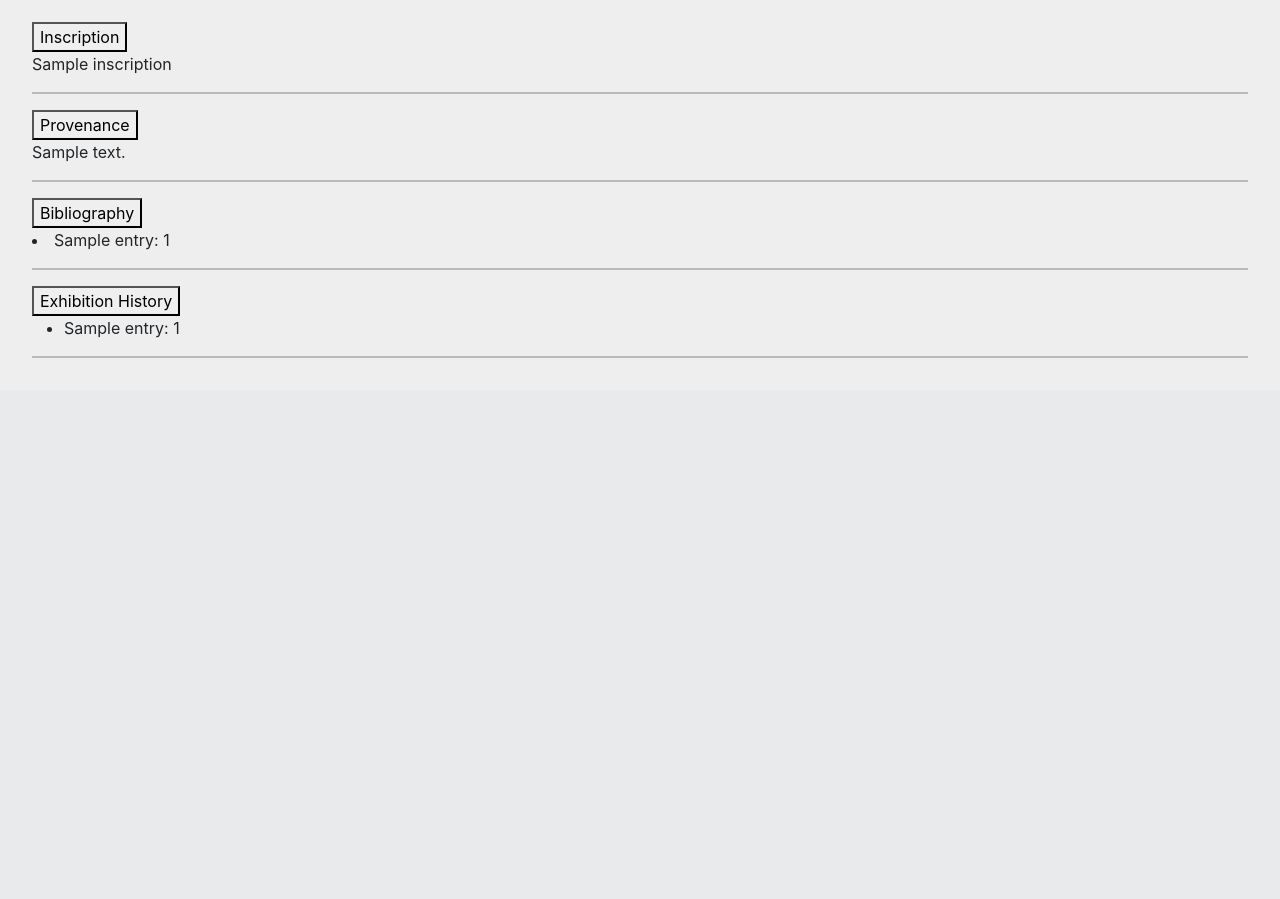
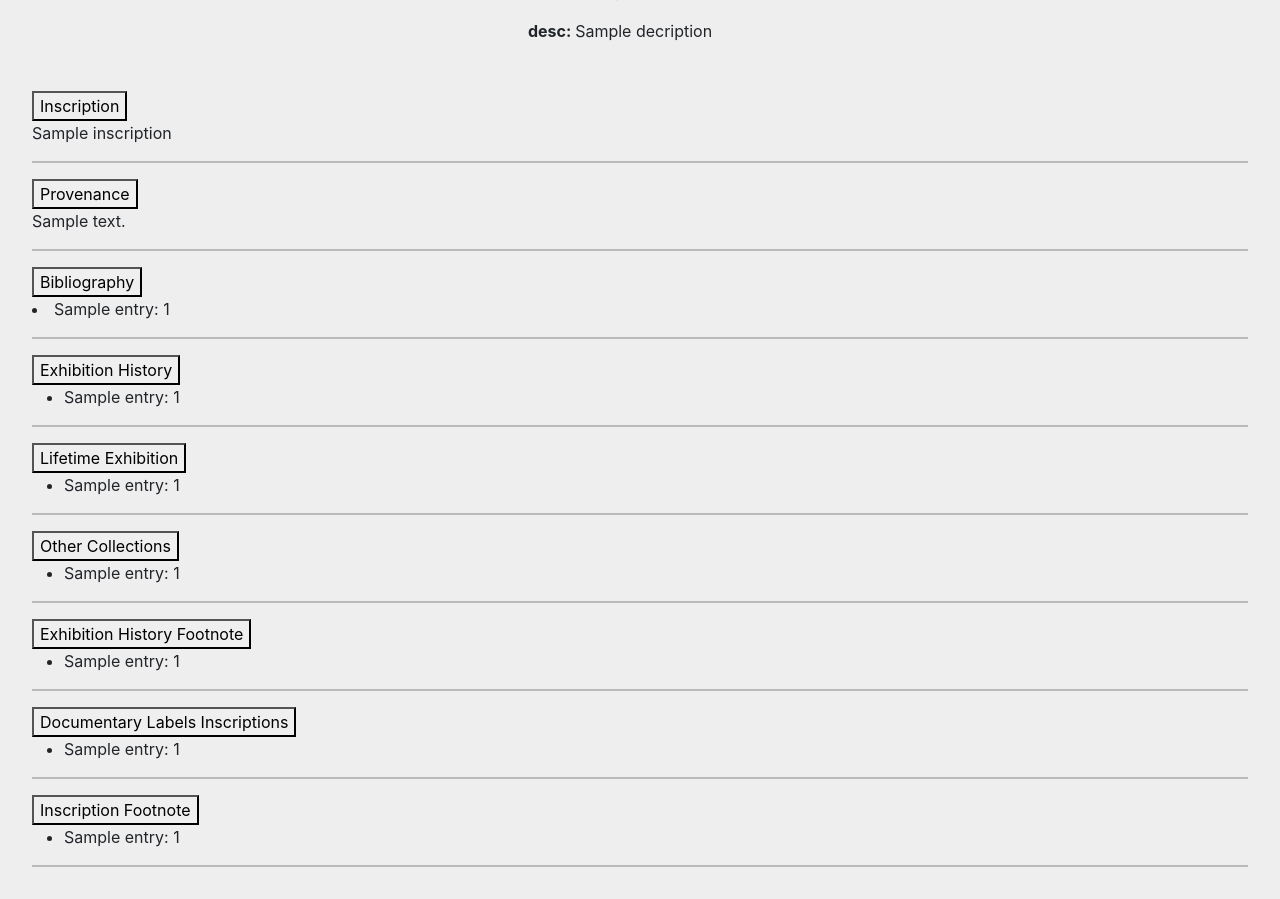
Before and after one commit to itudb2304/itudb2304, a Flask app: template templates/objects/object.html in a window 1280 px wide. Shown: the part 773-1672 px from the top of the page. Before the commit the page ends 1131 px from the top, so only its background shows below. Run offline with Flask 3, Linux system fonts and the light colour scheme; the template is opened without the code that fills it: most values are stand-ins (such as "Sample title", 1, 10 or a date in 2020); some libraries are stand-ins or nearby versions.

Commit message:
fixation for sorting

```diff
--- a/controllers/objects_bp.py
+++ b/controllers/objects_bp.py
@@ -21,7 +21,11 @@ def objects_bp(connection):
             selected_classifications = request.args.getlist('classification')
             title_filter = request.args.get('title')
             credit_line_filter = request.args.get('creditLine')
-            sort_by_title = request.args.get('sort')
+
+            if request.args.get('sort'):
+                sort_by_title = request.args.get('sort')
+            else:
+                sort_by_title = "none"
 
             page, per_page, offset = get_page_args(
                 page_parameter="page", per_page_parameter="per_page"
--- a/templates/objects/object.html
+++ b/templates/objects/object.html
@@ -9,14 +9,14 @@
 {% if object %}
 
 <body>
-  <h2>Artwork Details</h2>
+  <h6>Artwork Details</h6>
+  <h1>{{ object.title }}</h1> <h5>by {{ constituentslist[0][1] }}</h5>
   <button id="updateButton" onclick="window.location.href='/objects/{{ object.objectid }}/edit'">Update</button>
   <button id="deleteButton">Delete</button>
 
   <div class="endisdiv">
     <div class="photoOfArtwork">
       <img src={{ media }}>
-      alt="Artwork Photo">
     </div>
     <div class="objectDescription">
       {% if constituentslist|length > 0 %}
@@ -32,46 +32,125 @@
       <p><strong>Is Virtual: </strong>{{ object.isVirtual }}</p>
       <p><strong>Medium: </strong>{{ object.medium }}</p>
       <p><strong>Dimensions: </strong>{{ object.dimensions }}</p>
-      <p><strong>Credit Line: </strong>{{ object.creditLine }}</p>
+      <p><strong>Credit Line: </strong> <a href="{{ url_for('objects.objects_page', creditLine=object.creditLine) }}" >{{ object.creditLine }}</a></p>
       <p><strong>Accession Number: </strong>{{ object.accessionnum }}</p>
-      <p><strong>Artists / Makers: </strong>{{ object.attribution }}</p>
+      <p><strong>Attribution: </strong>{{ object.attribution }}</p>
       <p><strong>Image Use: </strong>{{ object.customPrintURL }}</p>
       <p><strong>Classification: </strong>{{ object.classification }}</p>
 
+      {% if objectLocation %}
       <h5>Location: </h5>
-
+      {% if objectLocation.site %}
       <p><strong>Site: </strong> {{ objectLocation.site}}</a></p>
+      {% endif %}
+      {% if objectLocation.room %}
       <p><strong>Room: </strong>{{objectLocation.room}} </p>
+      {% endif %}
+      {% if objectLocation.decription %}
       <p><strong>desc: </strong>{{objectLocation.decription}} </p>
+      {% endif %}
+      {% endif %}
 
     </div>
   </div>
   <div class="div3">
-    <button onclick="showInscription()">Inscription</button>
+    {% if object.inscription %}
+    <button onclick="toggleVisibility('insc')">Inscription</button>
     <div id="insc">
-      <p>{{ object.inscription }}</p>
+      <p>{{ object.inscription|replace('\n', '<br>')|safe }}</p>
     </div>
     <hr>
-    <button onclick="showProvenance()">Provenance</button>
+    {% endif %}
+
+    {%if object.provenanceText %}
+    <button onclick="toggleVisibility('prov')">Provenance</button>
     <div id="prov">
-      <p>{{ object.provenanceText }}</p>
+      <p>{{ object.provenanceText|replace('\n', '<br>')|safe }}</p>
     </div>
     <hr>
-    <button onclick="showBibliography()">Bibliography</button>
+    {% endif %}
+
+    {%if text_entry["bibliography"] %}
+    <button onclick="toggleVisibility('bib')">Bibliography</button>
     <div id="bib">
       {% for entry in text_entry["bibliography"] %}
       <li>{{ entry[1] }}: {{ entry[0] }}</li>
       {% endfor %}
     </div>
     <hr>
-    <button onclick="exhibition_history()">Exhibition History</button>
+    {% endif %}
+
+    {%if text_entry["exhibition_history"] %}
+    <button onclick="toggleVisibility('exh')">Exhibition History</button>
     <div id="exh">
       <ul>
         {% for entry in text_entry["exhibition_history"] %}
         <li>{{ entry[1] }}: {{ entry[0] }}</li>
         {% endfor %}
       </ul>
+    </div>
     <hr>
+    {% endif %}
+
+    {%if text_entry["lifetime_exhibition"] %}
+    <button onclick="toggleVisibility('life')">Lifetime Exhibition</button>
+    <div id="life">
+      <ul>
+        {% for entry in text_entry["lifetime_exhibition"] %}
+        <li>{{ entry[1] }}: {{ entry[0] }}</li>
+        {% endfor %}
+      </ul>
+    </div>
+    <hr>
+    {% endif %}
+
+    {%if text_entry["other_collections"] %}
+    <button onclick="toggleVisibility('other')">Other Collections</button>
+    <div id="other">
+      <ul>
+        {% for entry in text_entry["other_collections"] %}
+        <li>{{ entry[1] }}: {{ entry[0] }}</li>
+        {% endfor %}
+      </ul>
+    </div>
+    <hr>
+    {% endif %}
+
+    {%if text_entry["exhibition_history_footnote"] %}
+    <button onclick="toggleVisibility('exhfoot')">Exhibition History Footnote</button>
+    <div id="exhfoot">
+      <ul>
+        {% for entry in text_entry["exhibition_history_footnote"] %}
+        <li>{{ entry[1] }}: {{ entry[0] }}</li>
+        {% endfor %}
+      </ul>
+    </div>
+    <hr>
+    {% endif %}
+
+    {%if text_entry["documentary_labels_inscriptions"] %}
+    <button onclick="toggleVisibility('doc')">Documentary Labels Inscriptions</button>
+    <div id="doc">
+      <ul>
+        {% for entry in text_entry["documentary_labels_inscriptions"] %}
+        <li>{{ entry[1] }}: {{ entry[0] }}</li>
+        {% endfor %}
+      </ul>
+    </div>
+    <hr>
+    {% endif %}
+
+    {%if text_entry["inscription_footnote"] %}
+    <button onclick="toggleVisibility('insfoot')">Inscription Footnote</button>
+    <div id="insfoot">
+      <ul>
+        {% for entry in text_entry["inscription_footnote"] %}
+        <li>{{ entry[1] }}: {{ entry[0] }}</li>
+        {% endfor %}
+      </ul>
+    </div>
+    <hr>
+    {% endif %}
   </div>
 
   <script>
@@ -103,35 +182,8 @@
       });
     });
 
-    function showInscription() {
-      var x = document.getElementById("insc");
-      if (x.style.display === "none") {
-        x.style.display = "block";
-      } else {
-        x.style.display = "none";
-      }
-    }
-
-    function showProvenance() {
-      var x = document.getElementById("prov");
-      if (x.style.display === "none") {
-        x.style.display = "block";
-      } else {
-        x.style.display = "none";
-      }
-    }
-
-    function showBibliography() {
-      var x = document.getElementById("bib");
-      if (x.style.display === "none") {
-        x.style.display = "block";
-      } else {
-        x.style.display = "none";
-      }
-    }
-
-    function exhibition_history() {
-      var x = document.getElementById("exh");
+    function toggleVisibility(elementId) {
+      var x = document.getElementById(elementId);
       if (x.style.display === "none") {
         x.style.display = "block";
       } else {
```
Lines whose indentation alone changed are shown as unchanged.
